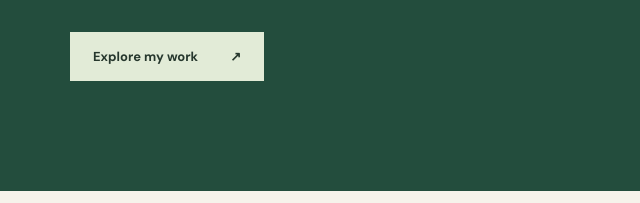
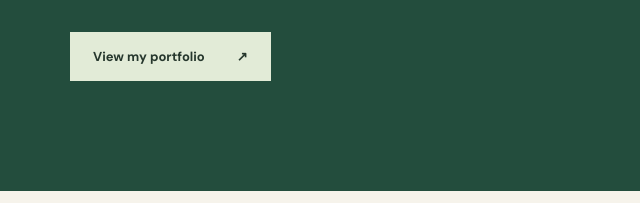
Before and after one commit to pattyjake99/pjroot-portfolio, a plain HTML site: page index.html in a window 1280 px wide. Shown: the part 584-787 px from the top of the page, 0-640 px from the left. Drawn offline with nearby package versions, Linux system fonts and the light colour scheme; a web font is replaced by a local one.

Commit message:
Updated portfolio button

```diff
--- a/index.html
+++ b/index.html
@@ -22,7 +22,7 @@
       <div class="eyebrow">CREATIVE PORTFOLIO · 2026</div>
       <h1>Patricia J.<br><em>Root</em> Designs<span class="period">.</span></h1>
       <p class="hero-copy">Video Editor & Content Creator focused on high-engagement short-form content, cinematic storytelling, and audience-driven growth.</p>
-      <a class="button" href="#work">Explore my work <span aria-hidden="true">↗</span></a>
+      <a class="button" href="#work">View my portfolio <span aria-hidden="true">↗</span></a>
 
     </section>
 
```
